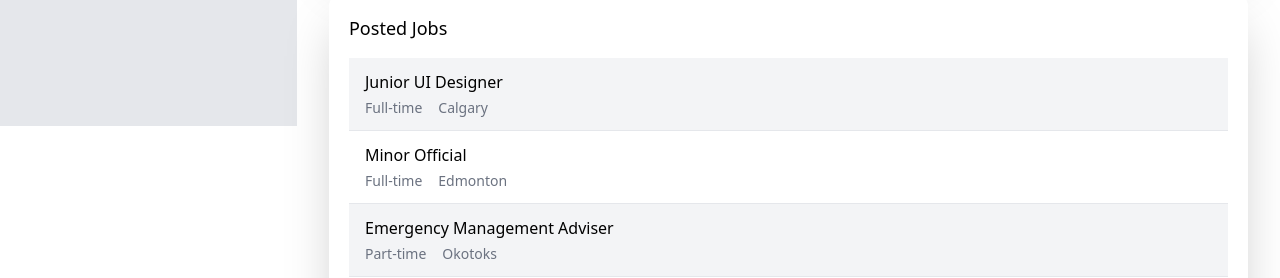
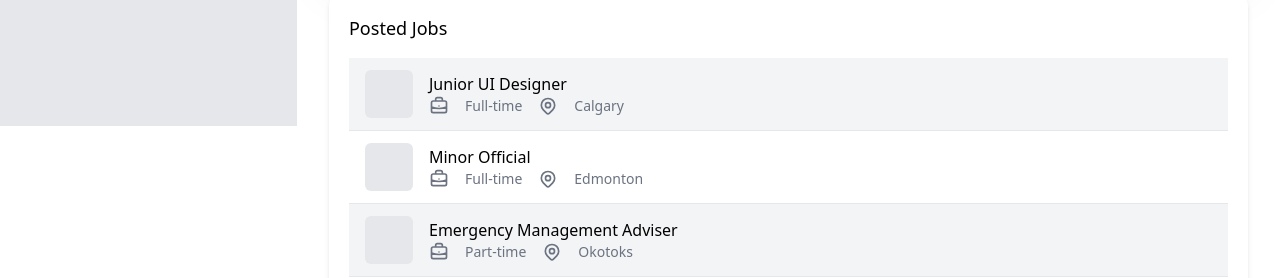
Before and after one commit to WeiChengLai1994/alberta_region_career, a Next.js app: page /pages/dashboard/employer in a window 1280 px wide. Shown: the part 674-952 px from the top of the page. Built offline with nearby package versions, Linux system fonts and the light colour scheme.

Commit message:
1128 dashboard

```diff
--- a/app/pages/dashboard/employer/page.js
+++ b/app/pages/dashboard/employer/page.js
@@ -34,7 +34,7 @@ const EmployerDashboard = () => {
   return (
     <div className="flex h-screen">
       {/* left hand side menu */}
-      <div className="bg-gray-200 p-6 flex flex-col space-y-4">
+      <div className="bg-gray-200 p-6 flex flex-col space-y-10">
         <h1 className="text-2xl font-bold">Employer Dashboard</h1>
       <Link href="/" className="flex items-center space-x-2">
           <svg xmlns="http://www.w3.org/2000/svg" className="h-6 w-6 text-gray-500" fill="none" viewBox="0 0 24 24" stroke="currentColor">
@@ -96,15 +96,27 @@ const EmployerDashboard = () => {
         <div className="bg-white rounded-lg shadow-2xl p-4 mb-8">
           <h3 className="text-lg font-medium mb-4">Application Received</h3>
           <div className="flex flex-col justify-center items-center h-64">
-            <div className="flex flex-col justify-center items-center h-64">
-          <img src="../../../public/image/employerDashboard_dataExample.png" alt="Example Image" className="max-w-full h-auto" />
-        </div>
+            <div className="flex flex-col justify-center items-center h-64 ">
+              <img src="../../../../..//image/employerDashboard_dataExample.png" alt="Example Image" className="max-w-full h-auto " />
+            </div>
           </div>
         </div>
 
-        <div className="bg-white rounded-xl shadow-2xl p-5">
+        <div className="bg-white rounded-xl shadow-md p-5">
           <h3 className="text-lg font-medium mb-4">Posted Jobs</h3>
           <table className="w-full">
+            <thead>
+              {/* <tr className="bg-gray-300">
+                <th className="py-3 px-4 text-left font-medium">
+                  <div className="flex items-center">
+                    <div className="w-12 h-12 rounded-md bg-gray-200 mr-4"></div>
+                    Title
+                  </div>
+                </th>
+                <th className="py-3 px-4 text-left font-medium">Type</th>
+                <th className="py-3 px-4 text-left font-medium">Location</th>
+              </tr> */}
+            </thead>
             <tbody>
               {dashboardData.postedJobsList.map((job, index) => (
                 <tr
@@ -114,14 +126,26 @@ const EmployerDashboard = () => {
                   } border-b border-gray-200`}
                 >
                   <td className="py-3 px-4">
-                    <div className="space-y-1">
-                      <span className="font-medium">{job.title}</span>
-                      <div className="flex items-center space-x-4 text-sm text-gray-500">
-                        <span>{job.type}</span>
-                        <span>{job.location}</span>
+                    <div className="flex items-center">
+                      <div className="w-12 h-12 rounded-md bg-gray-200 mr-4"></div>
+                      <div>
+                        <span className="font-medium">{job.title}</span>
+                        <div className="flex items-center space-x-4 text-sm text-gray-500">
+                          <svg xmlns="http://www.w3.org/2000/svg" className="h-5 w-5" fill="none" viewBox="0 0 24 24" stroke="currentColor">
+                            <path strokeLinecap="round" strokeLinejoin="round" strokeWidth={2} d="M21 13.255A23.931 23.931 0 0112 15c-3.183 0-6.22-.62-9-1.745M16 6V4a2 2 0 00-2-2h-4a2 2 0 00-2 2v2m4 6h.01M5 20h14a2 2 0 002-2V8a2 2 0 00-2-2H5a2 2 0 00-2 2v10a2 2 0 002 2z" />
+                          </svg>
+                          <span>{job.type}</span>
+                          <svg xmlns="http://www.w3.org/2000/svg" className="h-5 w-5" fill="none" viewBox="0 0 24 24" stroke="currentColor">
+                            <path strokeLinecap="round" strokeLinejoin="round" strokeWidth={2} d="M17.657 16.657L13.414 20.9a1.998 1.998 0 01-2.827 0l-4.244-4.243a8 8 0 1111.314 0z" />
+                            <path strokeLinecap="round" strokeLinejoin="round" strokeWidth={2} d="M15 11a3 3 0 11-6 0 3 3 0 016 0z" />
+                          </svg>
+                          <span>{job.location}</span>
+                        </div>
                       </div>
                     </div>
                   </td>
+                  {/* <td className="py-3 px-4 text-sm">{job.type}</td>
+                  <td className="py-3 px-4 text-sm">{job.location}</td> */}
                 </tr>
               ))}
             </tbody>
```
